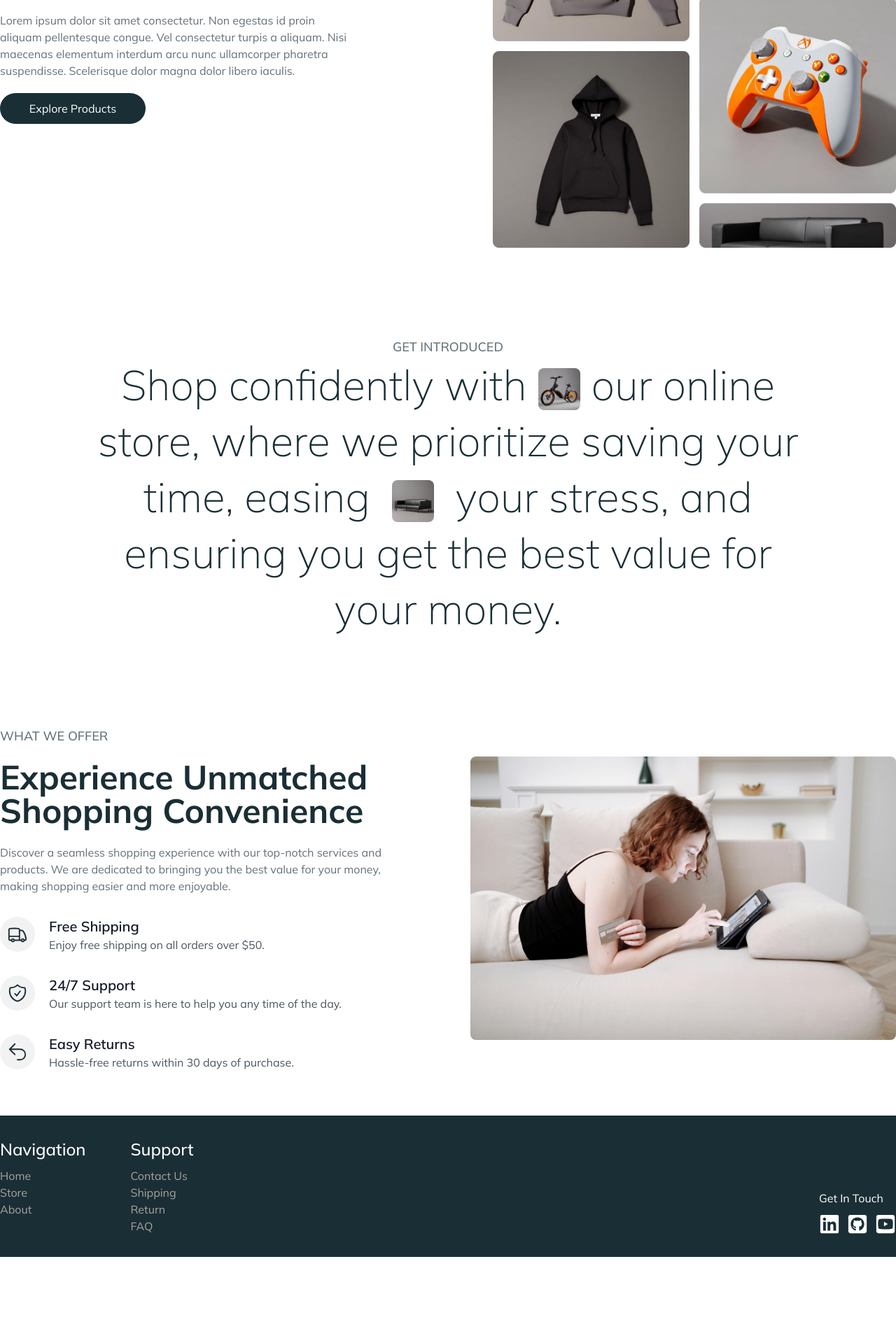
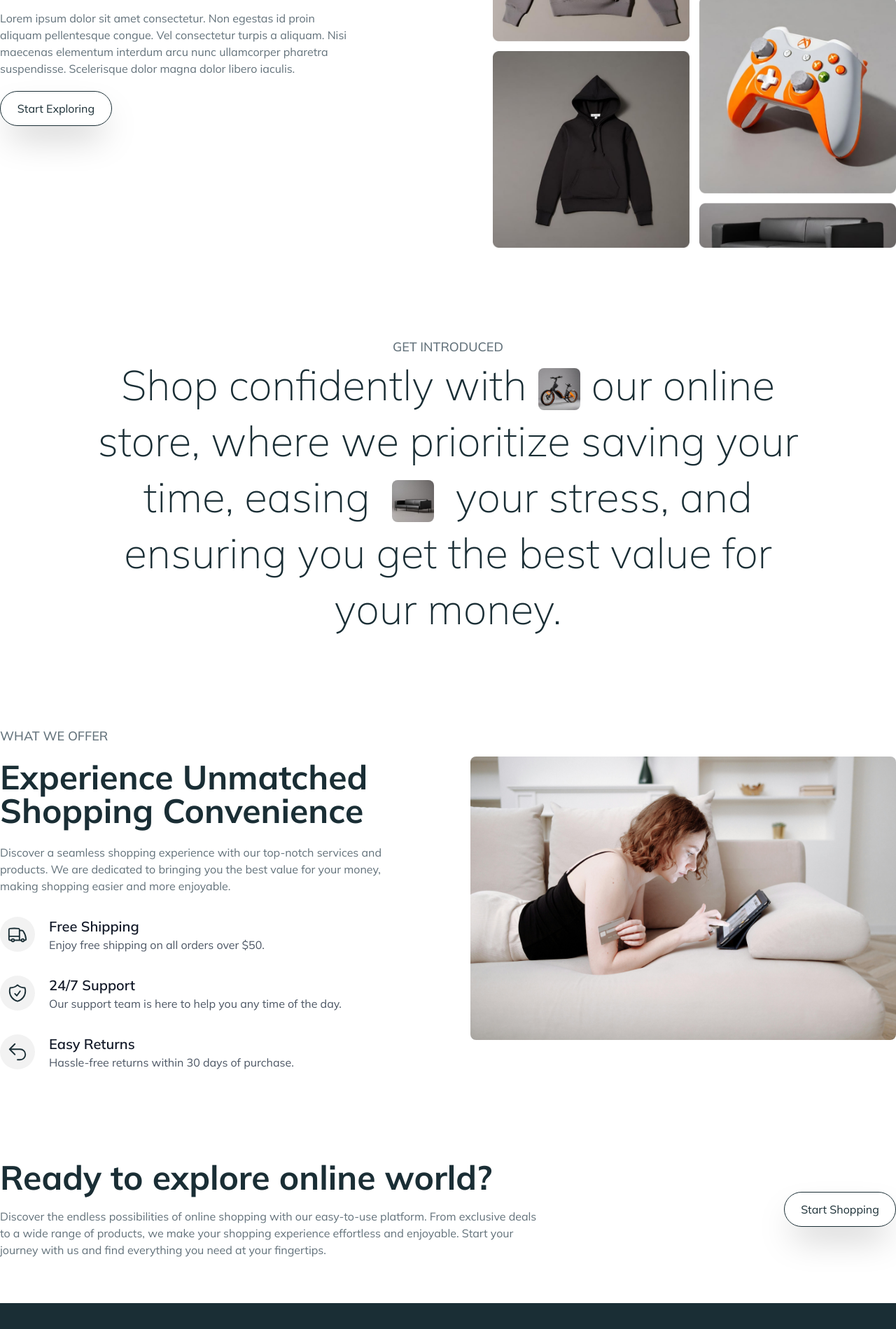
Before and after one commit to andrijaweb/ecommerce-app, a React (Vite) app: page /home in a window 1280 px wide. Shown: the part 380-2279 px from the top of the page at 70% size. Before the commit the page ends 2176 px from the top, so only its background shows below. Built offline with nearby package versions, Linux system fonts and the light colour scheme.

Commit message:
Added Button component - UI changed

```diff
--- /dev/null
+++ b/src/components/Button.tsx
@@ -0,0 +1,15 @@
+import React from "react";
+
+type ButtonProps = {
+  children: React.ReactNode;
+};
+
+const Button = ({ children }: ButtonProps) => {
+  return (
+    <button className="text-red rounded-full hover:before:bg-redborder-red-500 relative h-[50px] w-40 overflow-hidden border border-darkSlate bg-white px-3 text-darkSlate shadow-2xl transition-all before:absolute before:bottom-0 before:left-0 before:top-0 before:z-0 before:h-full before:w-0 before:bg-darkSlate before:transition-all before:duration-500 hover:text-white hover:shadow-darkSlate hover:before:left-0 hover:before:w-full">
+      {children}
+    </button>
+  );
+};
+
+export default Button;
--- a/src/pages/Homepage.tsx
+++ b/src/pages/Homepage.tsx
@@ -4,7 +4,7 @@ import {
   HiOutlineTruck,
 } from "react-icons/hi2";
 import Feature from "../components/Feature";
-import { Link } from "react-router-dom";
+import Button from "../components/Button";
 
 const Homepage = () => {
   return (
@@ -22,9 +22,9 @@ const Homepage = () => {
             Scelerisque dolor magna dolor libero iaculis.
           </p>
           <div className="max-w-52">
-            <button className="bg-darkSlate text-white py-2.5 rounded-full w-full hover:rounded-md transition-all duration-500">
-              Explore Products
-            </button>
+            <Button>
+              <span className="relative z-10">Start Exploring</span>
+            </Button>
           </div>
         </div>
         <div>
@@ -82,6 +82,26 @@ const Homepage = () => {
           />
         </div>
       </section>
+
+      <section className="py-16">
+        <div className="flex justify-between items-center">
+          <div className="max-w-3xl space-y-5">
+            <h1 className="heading-secondary">
+              Ready to explore online world?
+            </h1>
+            <p className="text-textGray">
+              Discover the endless possibilities of online shopping with our
+              easy-to-use platform. From exclusive deals to a wide range of
+              products, we make your shopping experience effortless and
+              enjoyable. Start your journey with us and find everything you need
+              at your fingertips.
+            </p>
+          </div>
+          <Button>
+            <span className="relative z-10">Start Shopping</span>
+          </Button>
+        </div>
+      </section>
     </div>
   );
 };
```
